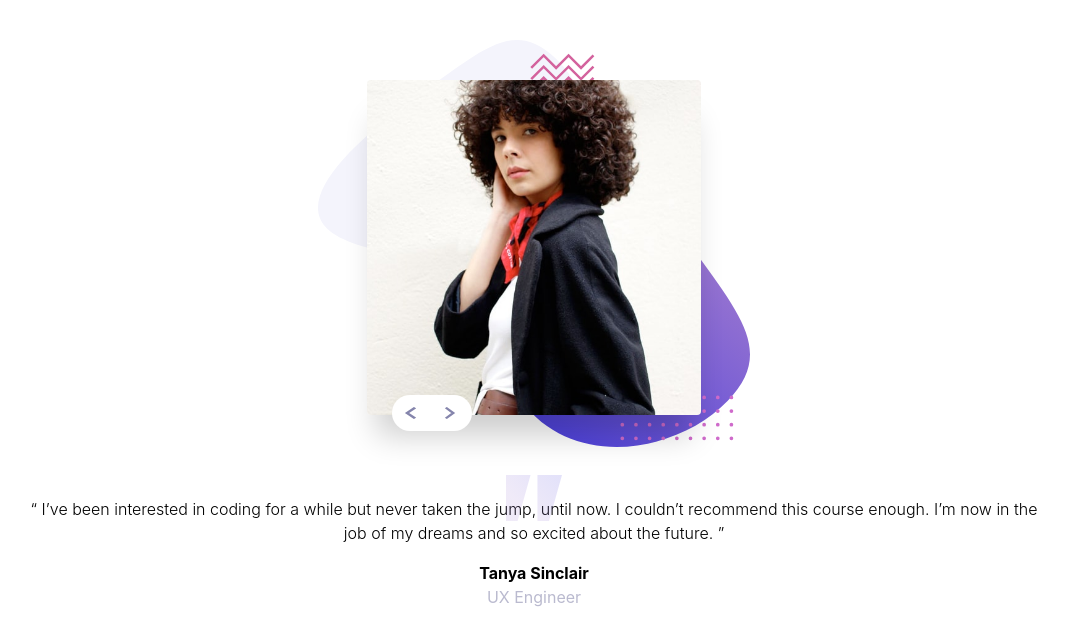
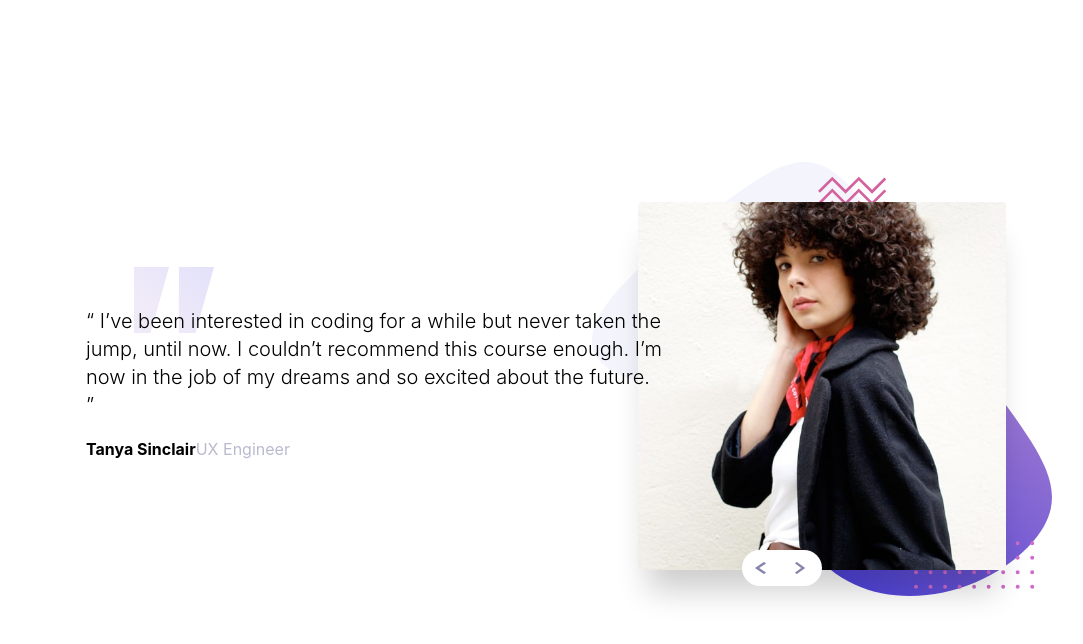
Before and after one commit to aguorcha/coding-bootcamp, a Vue app: page / in a window 1280 px wide. Shown: the top 644 px of the page, without its empty margins (106-1189 px from the left). Built offline with nearby package versions, Linux system fonts and the light colour scheme.

Commit message:
Maquetación desktop terminada

```diff
--- a/src/components/Card.vue
+++ b/src/components/Card.vue
@@ -3,22 +3,22 @@
 </script>
 
 <template>
-  <div class="w-full h-screen m-auto mt-10 flex flex-col items-center">
+  <div class="w-full h-screen m-auto mt-10 lg:-mt-4 flex flex-col items-center lg:flex-row-reverse lg:w-[90%]">
 
-    <div class="relative">
+    <div class="relative lg:w-1/2">
       <img
         src="../assets/images/pattern-bg.svg"
         alt="Background image"
-        class="absolute inset-0 w-[80%] mx-auto object-cover max-w-[450px]"
+        class="absolute inset-0 w-[80%] mx-auto object-cover max-w-[600px]"
       >
 
       <img
         src="../assets/images/image-tanya.jpg"
         alt="Tanya"
-        class="relative z-10 w-[64%] sm:w-[62%] rounded object-cover mx-auto mt-6 sm:mt-10 shadow-photo lg:max-w-[1000px]"
+        class="relative z-10 w-[64%] sm:w-[62%] rounded object-cover mx-auto mt-6 sm:mt-10 shadow-photo lg:w-[64%]"
       >
 
-      <div class="relative w-20 left-1/2 transform -translate-x-1/2 lg:left-32 lg:translate-x-0 bottom-5 z-20 flex">
+      <div class="relative w-20 left-1/2 transform -translate-x-1/2 lg:left-52 lg:translate-x-0 bottom-5 z-20 flex">
         <button class="bg-white w-full rounded-l-full p-3">
           <img src="../assets/images/icon-prev.svg" alt="Left arrow" class="w-3 h-3">
         </button>
@@ -29,15 +29,15 @@
       </div>
     </div>
 
-    <div class="w-[80%] flex flex-col items-center mt-6 text-center z-10">
+    <div class="lg:relative w-[80%] flex flex-col items-center mt-6 text-center z-10 lg:items-start lg:text-left  lg:w-1/2">
       <img
         src="../assets/images/pattern-quotes.svg"
         alt="Background image"
-        class="relative w-14"
+        class="relative w-14 lg:w-20 lg:left-44 lg:-top-16"
       >
-      <p class="w-full -mt-6 font-light">“ I’ve been interested in coding for a while but never taken the jump, until now. I couldn’t recommend this course enough. I’m now in the job of my dreams and so excited about the future. ”</p>
-      <div>
-        <h2 class="mt-4 font-bold">Tanya Sinclair</h2>
+      <p class="w-full -mt-6 font-light lg:absolute lg:left-32 lg:text-xl">“ I’ve been interested in coding for a while but never taken the jump, until now. I couldn’t recommend this course enough. I’m now in the job of my dreams and so excited about the future. ”</p>
+      <div class="mt-4 lg:flex lg:ml-32 lg:mt-10">
+        <h2 class="font-bold">Tanya Sinclair</h2>
         <span class="text-grayish-blue">UX Engineer</span>
       </div>
     </div>
```
